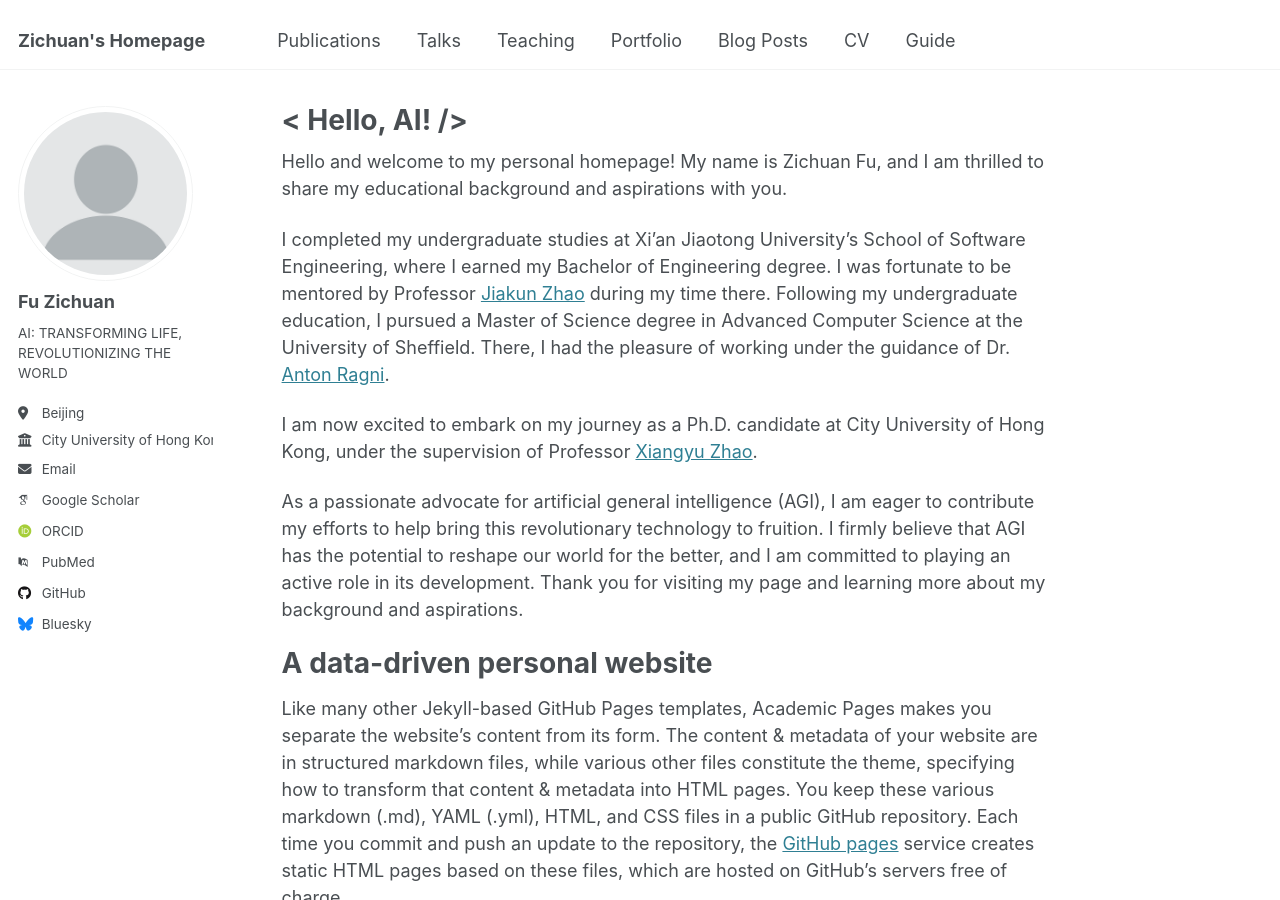
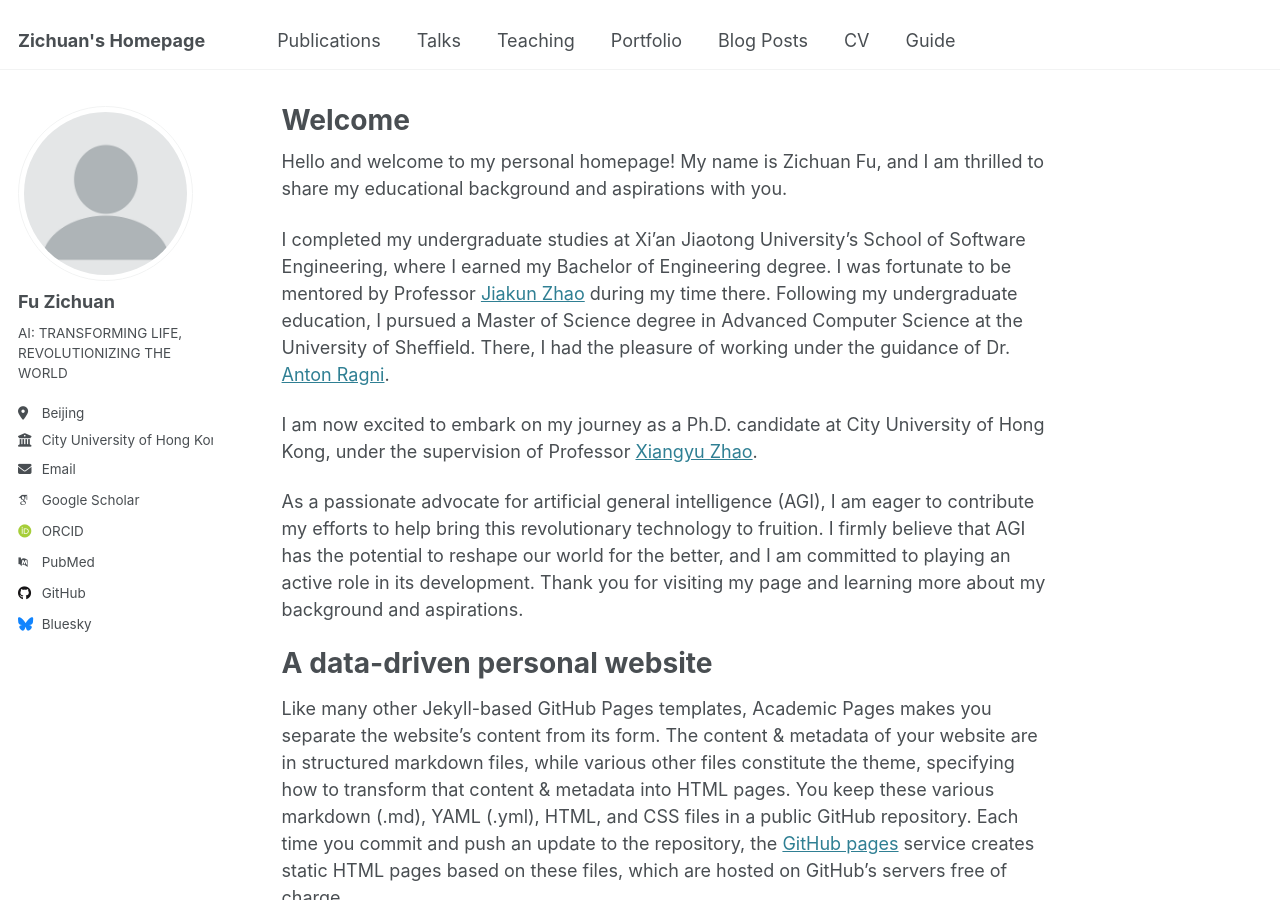
Before and after one commit to Fzkuji/fzkuji.github.io, a Jekyll site: the page built from _pages/about.md, in a window 1280 px wide and 900 px high. Built offline with Jekyll 4.4.1, drawn with Linux system fonts in a browser that asks for light colours; some web fonts are replaced.

```diff
--- a/_includes/seo.html
+++ b/_includes/seo.html
@@ -7,7 +7,7 @@
 {% assign seo_url = seo_url | default: site.github.url %}
 
 {% if page.title %}
-  {% assign seo_title = page.title %}
+  {% assign seo_title = page.title | append: " " | append: site.title_separator | append: " " | append: site.title %}
 {% endif %}
 
 {% if seo_title %}
--- a/_pages/about.md
+++ b/_pages/about.md
@@ -1,6 +1,6 @@
 ---
 permalink: /
-title: "< Hello, AI! />"
+title: "Welcome"
 author_profile: true
 redirect_from:
   - /about/
```
